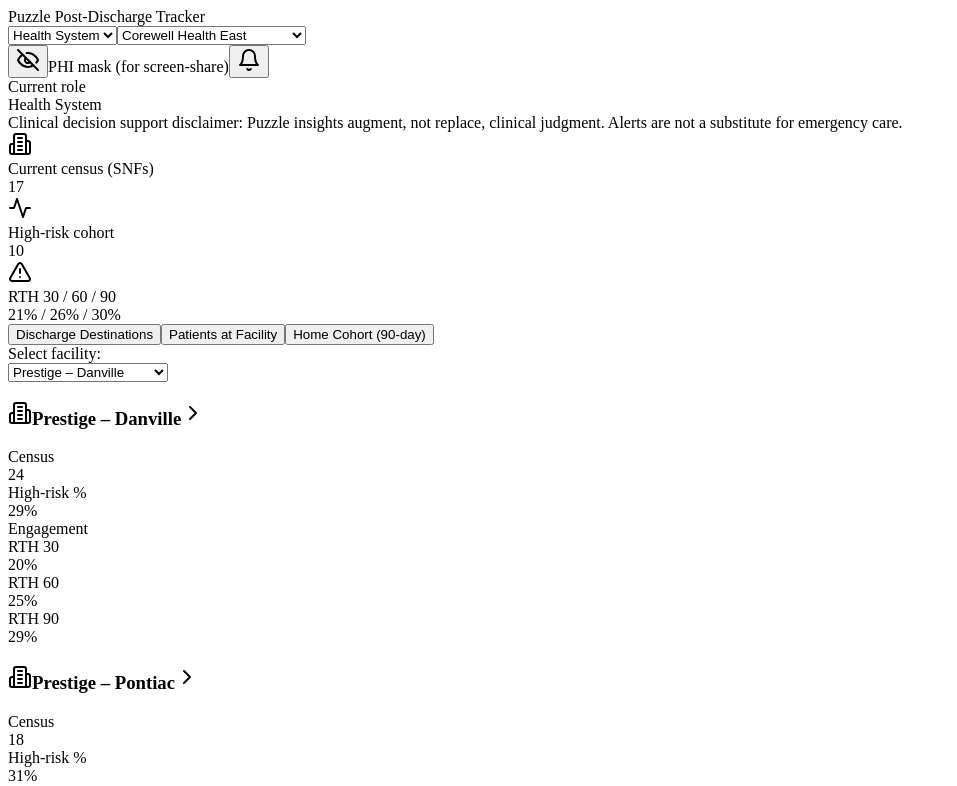
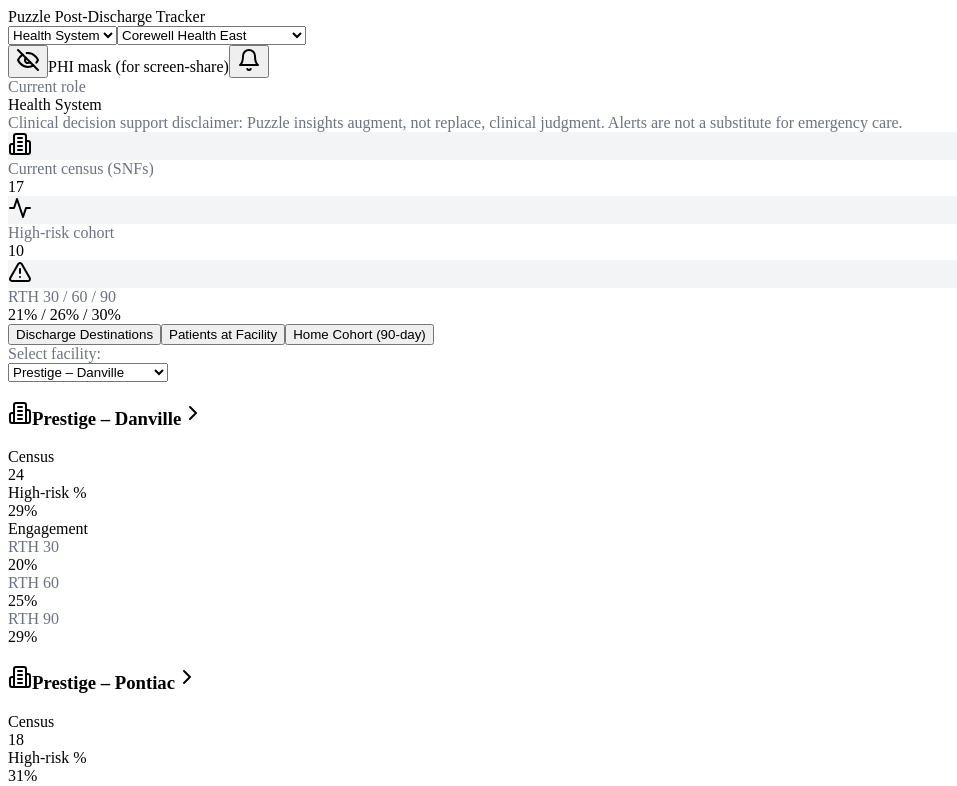
Before and after one commit to ahzamafzal/puzzle-post-discharge-tracker, a Next.js app in the folder frontend/: page / in a window 1280 px wide. Shown: the top 786 px of the page, without its empty margins (0-957 px from the left). Built offline with nearby package versions, Linux system fonts and the light colour scheme.

Commit message:
Improve styling: add global fallback classes and adjust background colors

```diff
--- a/frontend/components/PuzzlePostDischargeTracker.js
+++ b/frontend/components/PuzzlePostDischargeTracker.js
@@ -567,8 +567,27 @@
   const roleName = role === 'health_system' ? 'Health System' : role === 'snf_chain' ? 'SNF Chain' : role === 'snf_facility' ? 'SNF Facility' : 'Puzzle Team';
   return (
     <TooltipProvider>
-      <div className="min-h-screen bg-background text-foreground">
-        <div className="sticky top-0 z-20 border-b bg-background/80 backdrop-blur supports-[backdrop-filter]:bg-background/60">
+      {/* Define fallback styles for custom classes used throughout the app. Without a Tailwind
+          configuration file, classes like bg-muted or text-muted-foreground are undefined.
+          Here we map them to sensible Tailwind colors so the UI more closely matches
+          the original design. */}
+      <style jsx global>{`
+        .bg-background { background-color: #f9fafb; }
+        .text-foreground { color: #1f2937; }
+        .bg-background\/80 { background-color: rgba(249, 250, 251, 0.8); }
+        .bg-background\/60 { background-color: rgba(249, 250, 251, 0.6); }
+        .bg-muted { background-color: #f3f4f6; }
+        .bg-muted\/30 { background-color: rgba(243, 244, 246, 0.3); }
+        .text-muted-foreground { color: #6b7280; }
+        .bg-primary\/90 { background-color: rgba(59, 130, 246, 0.9); }
+      `}</style>
+      {/*
+        Use plain Tailwind classes instead of custom tokens like bg-background or text-foreground.
+        This makes the page look closer to the original prototype when no custom tailwind
+        configuration is available.  We default to a light neutral background with dark text
+        and translucent top bar.  */}
+      <div className="min-h-screen bg-gray-50 text-gray-800">
+        <div className="sticky top-0 z-20 border-b bg-white/80 backdrop-blur supports-[backdrop-filter]:bg-white/60">
           <div className="mx-auto max-w-7xl px-4 py-3 flex items-center gap-3">
             <div className="flex items-center gap-2">
               <div className="h-8 w-8 rounded-xl bg-primary/90" />
```
